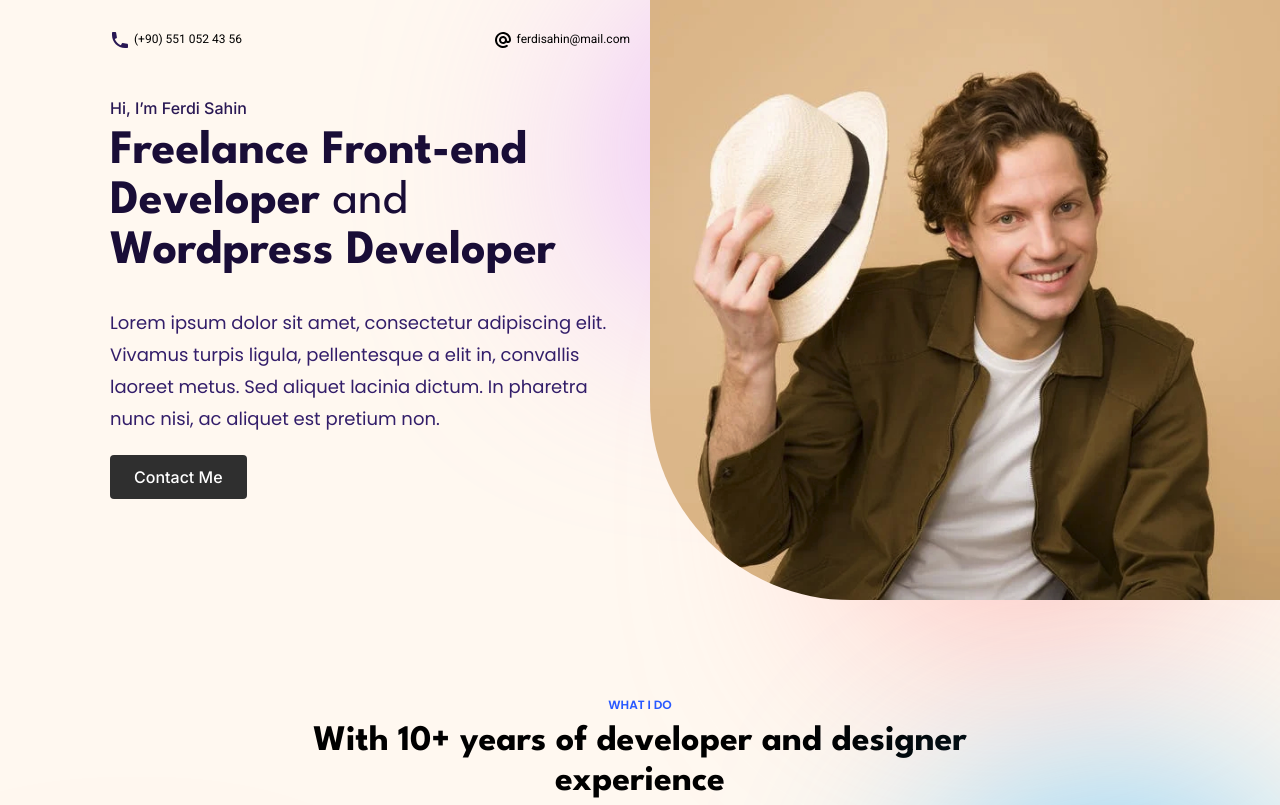
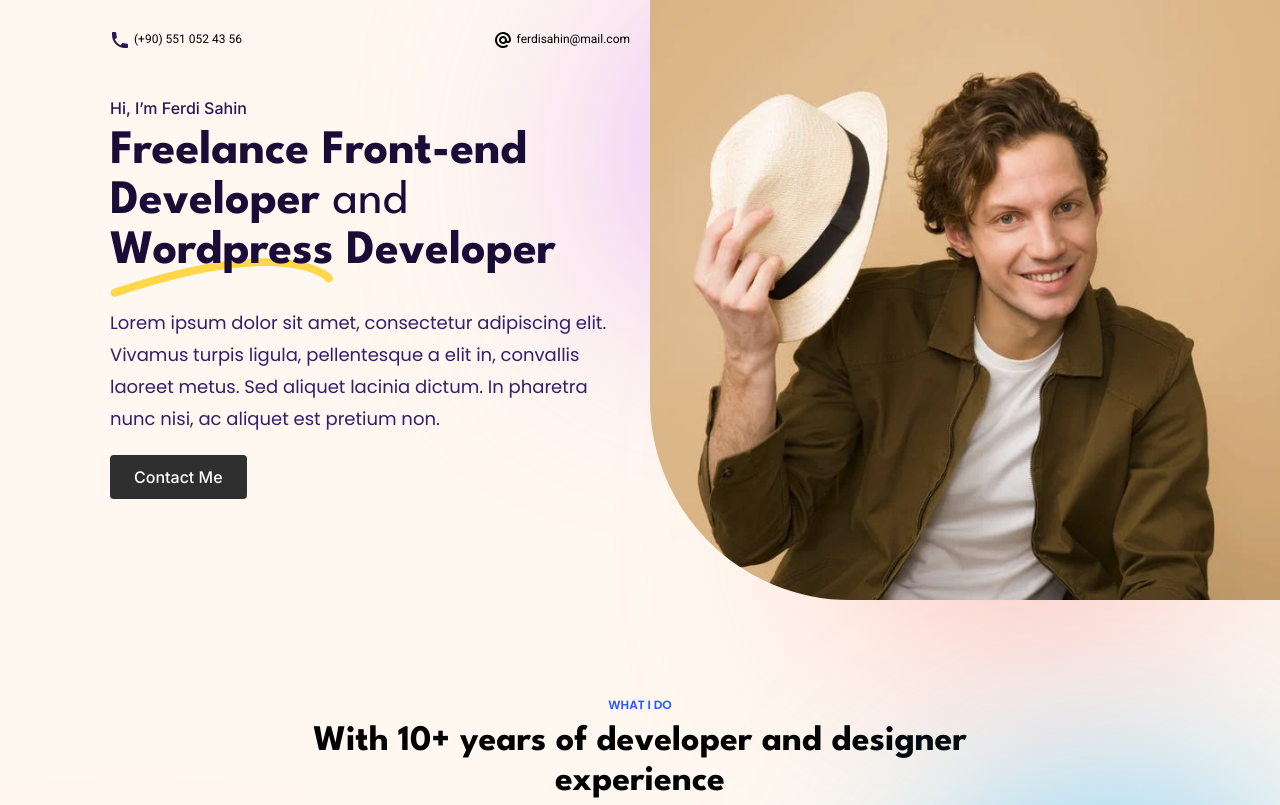
Before and after one commit to t1ml3arn-test-assignments/layout-practice, a plain HTML site: page fcc-course-1-ass-1.5/src/index.html in a window 1280 px wide. Shown: the top 805 px of the page. Drawn offline with Linux system fonts and the light colour scheme.

Commit message:
hero-header underline deco

```diff
--- a/fcc-course-1-ass-1.5/src/index.html
+++ b/fcc-course-1-ass-1.5/src/index.html
@@ -26,7 +26,7 @@
 			</address>
 
 			<p class="hero-supper-text">Hi, I’m Ferdi Sahin</p>
-			<h1>Freelance Front-end Developer <span class="weight-normal">and</span> Wordpress Developer</h1>
+			<h1>Freelance Front-end Developer <span class="weight-normal">and</span> <span class="underline-deco">Wordpress</span> Developer</h1>
 			<p class="hero-info-text">Lorem ipsum dolor sit amet, consectetur adipiscing elit. Vivamus turpis ligula, pellentesque a elit in, convallis laoreet metus. Sed aliquet lacinia dictum. In pharetra nunc nisi, ac aliquet est pretium non. </p>
 			<button type="button">Contact Me</button>
 		</div>
--- a/fcc-course-1-ass-1.5/src/style.css
+++ b/fcc-course-1-ass-1.5/src/style.css
@@ -82,6 +82,23 @@ h1 {
 	font-style: normal;
 	font-weight: 700;
 	line-height: 50px; /* 104.167% */
+}
+
+.underline-deco {
+	position: relative;
+}
+
+.underline-deco::after {
+	width: 100%;
+	height: 100%;
+	content: "";
+	background-image: url(./img/underline-deco.svg);
+	background-repeat: no-repeat;
+	background-size: contain;
+	position: absolute;
+	left: 0;
+	top: calc(100% - 16px);
+	z-index: -1;
 }
 
 .hero-info-text {
```
Also changed, not shown: fcc-course-1-ass-1.5/src/img/underline-deco.svg (added).
